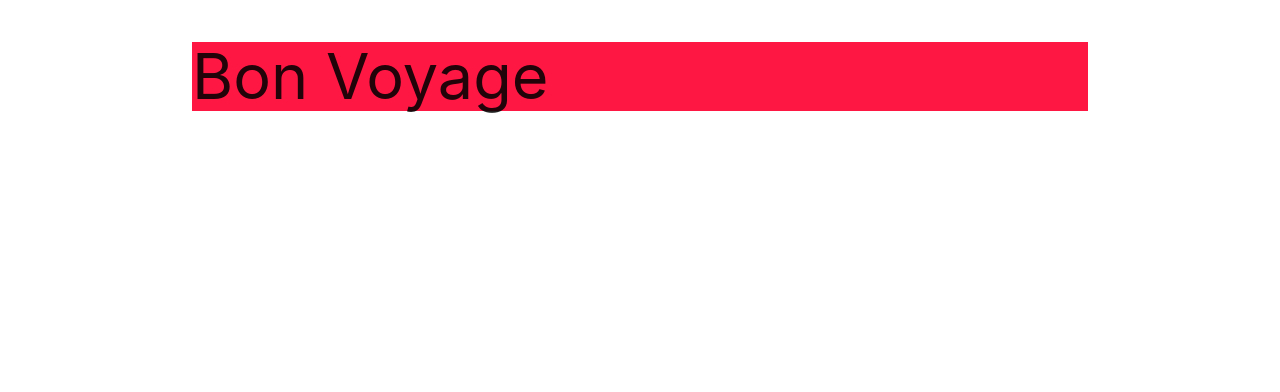
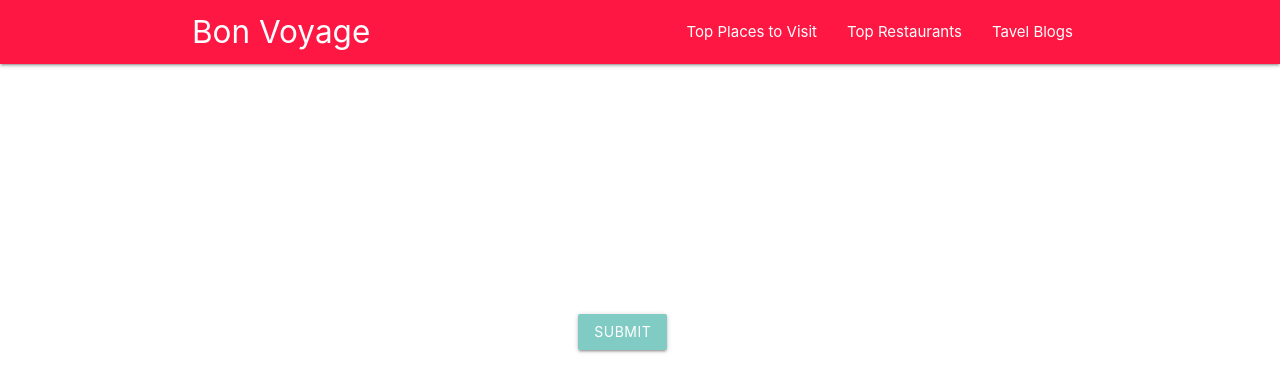
Before and after one commit to verolozada/Project1, a plain HTML site: page index.html in a window 1280 px wide. Drawn offline with nearby package versions, Linux system fonts and the light colour scheme.

Commit message:
materialize updates

```diff
--- a/assets/style.css
+++ b/assets/style.css
@@ -1,12 +1,7 @@
-.container {
-    background-color: #ff1744 red accent-3;
+.nav {
+
 }
 
-body {
-   background-color:  #f5f5f5 grey lighten-4;
+.container {
+    margin-top: 250px;
 }
-
-h1 {
-    font-family: 'Pacifico', cursive;
-    text-align: center;
-}
--- a/index.html
+++ b/index.html
@@ -4,16 +4,43 @@
     <!--Import Google Icon Font-->
     <link href="https://fonts.googleapis.com/icon?family=Material+Icons" rel="stylesheet">
     <!--Import materialize.css-->
+    <title>Bon Voyage</title>
     <link rel="stylesheet" href="https://cdnjs.cloudflare.com/ajax/libs/materialize/1.0.0/css/materialize.min.css">
     <!--Let browser know website is optimized for mobile-->
     <meta name="viewport" content="width=device-width, initial-scale=1.0"/>
+    <!--Insert Favicon for the Tab Bar-->
+    <link rel="shortcut icon" type="assets/image/png" href="assets/image/takeoff-icon (1).png">
   </head>
 
   <body>
-    <div class="container">
-        <h1 class="#ff1744 red accent-3">Bon Voyage</h1>
+
+  <nav class="red accent-3">
+    <div class="nav-wrapper container">
+      <a href="#" class="brand-logo" >Bon Voyage</a>
+      <ul id="nav-mobile" class="right hide-on-med-and-down">
+        <li><a href="sass.html">Top Places to Visit</a></li>
+        <li><a href="badges.html">Top Restaurants</a></li>
+        <li><a href="collapsible.html">Tavel Blogs</a></li>
+      </ul>
     </div>
-    <!--JavaScript at end of body for optimized loading-->
-    <script type="text/javascript" src="assets/game.js"></script>
-  </body>
+  </nav>
+
+      <div class="container">
+        <div class="row">
+          <div class="col s4" style="text-align: center;">
+            <div class="style" style="margin-top: 250px;">
+              <div class="style" style="margin-left: 375px;">
+                <button class="btn waves-effect waves-light teal lighten-3" type="submit" name="action">Submit
+                <i class="material-icons right">send</i>
+                </button>
+              </button>
+            </div>
+          </div>
+        </div>
+      </div>
+    </body>
+
+
+
+
 </html>
```
Also changed, not shown: assets/image/takeoff-icon (1).png (added).
